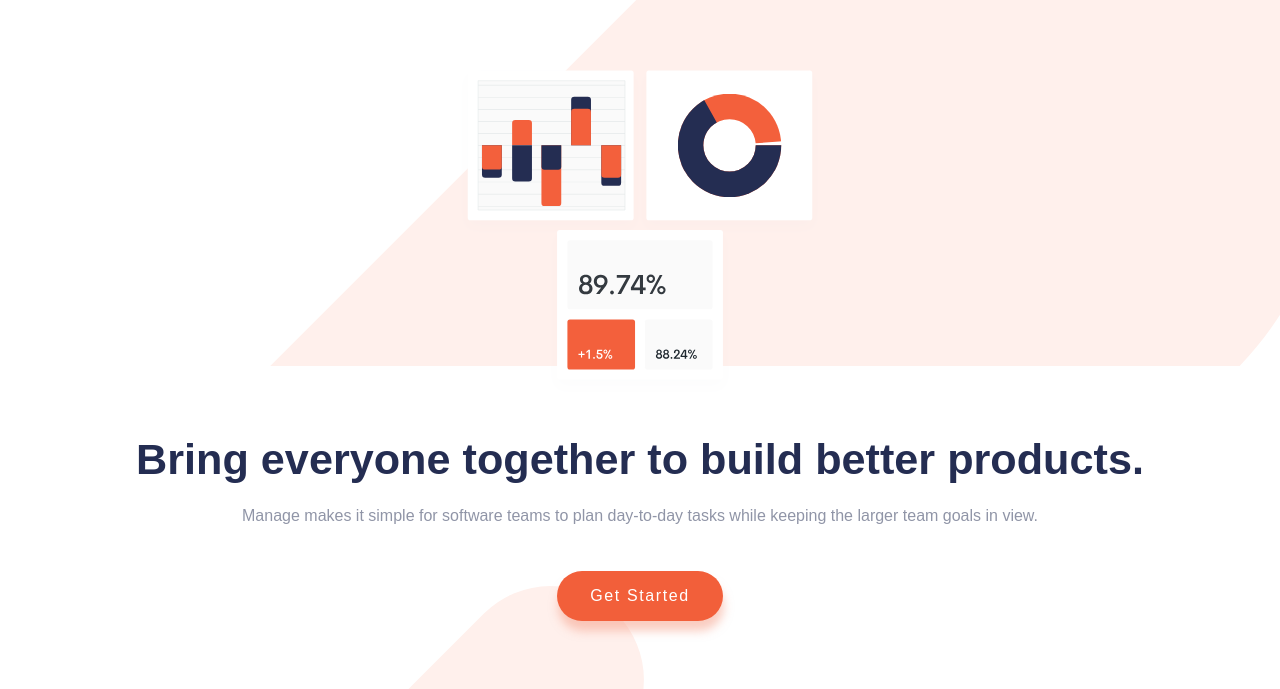
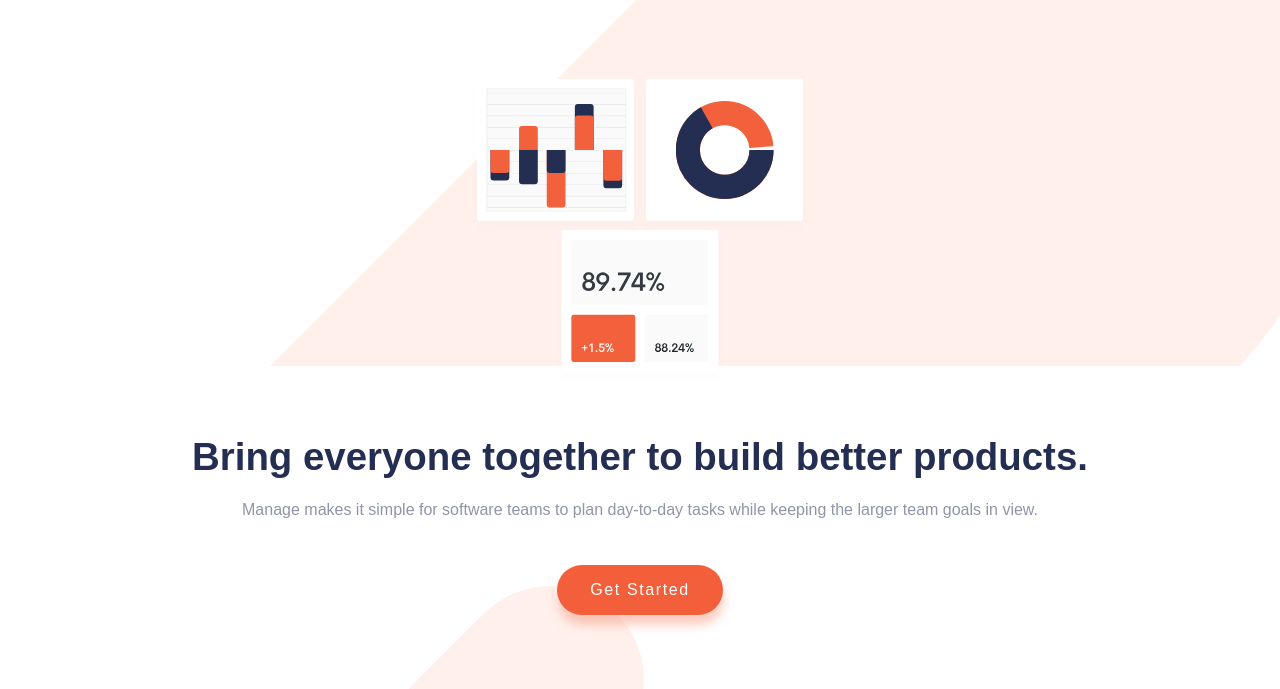
Before and after one commit to eduardoguette/landing-web-manage, a plain HTML site: page index.html in a window 1280 px wide. Shown: the part 84-773 px from the top of the page. Drawn offline with Linux system fonts and the light colour scheme; a web font is replaced by a local one.

Commit message:
se corrige el error del hero

```diff
--- a/styles/sass/styles.scss
+++ b/styles/sass/styles.scss
@@ -62,7 +62,7 @@ body {
     top: -0.5em;
     height: 390px;
     background: url("../../images/illustration-intro.svg") center center no-repeat;
-    background-size: 370px;
+    background-size: 350px;
   }
   & .wrapper {
     width: 90%;
@@ -70,7 +70,7 @@ body {
   }
   & h1 {
     margin-top: -0.5em;
-    font-size: 2.7em;
+    font-size: 2.4em;
     @include titles;
   }
   & p {
```
Also changed, not shown: styles/css/styles.css.
